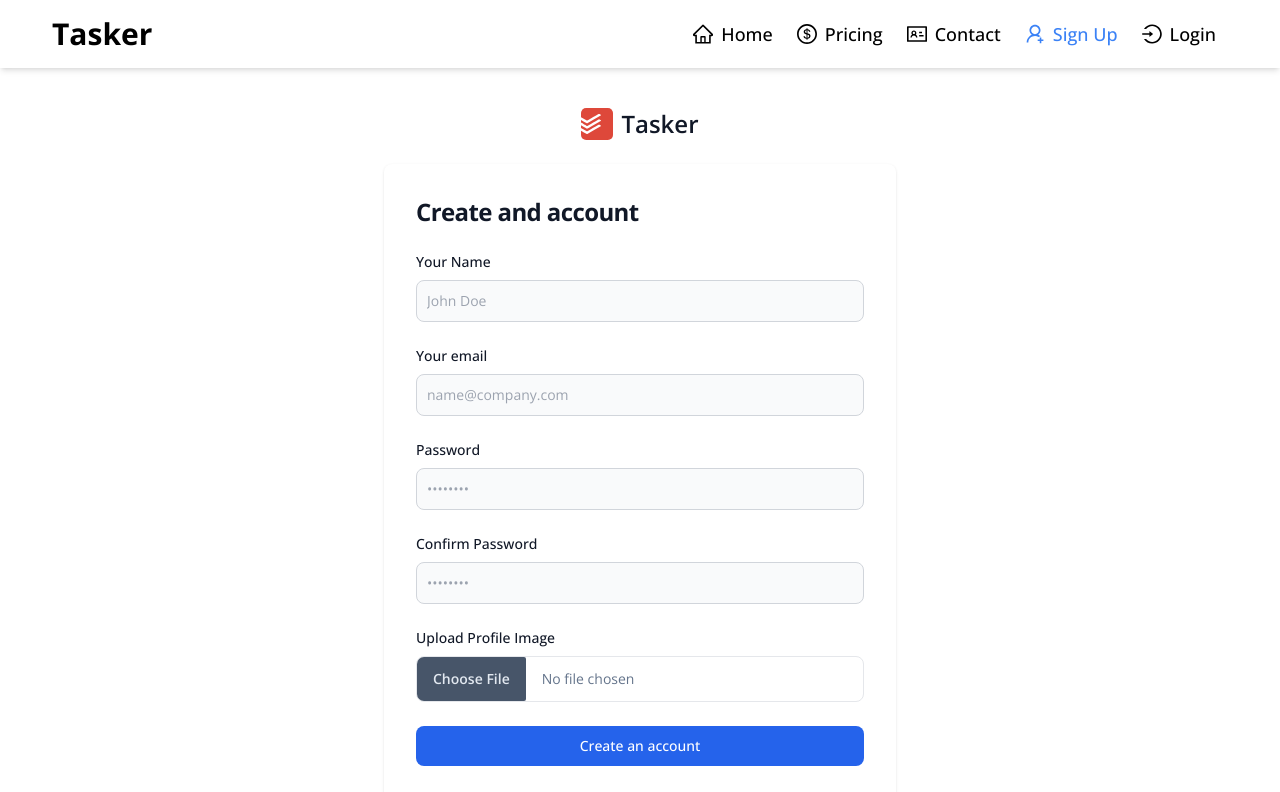
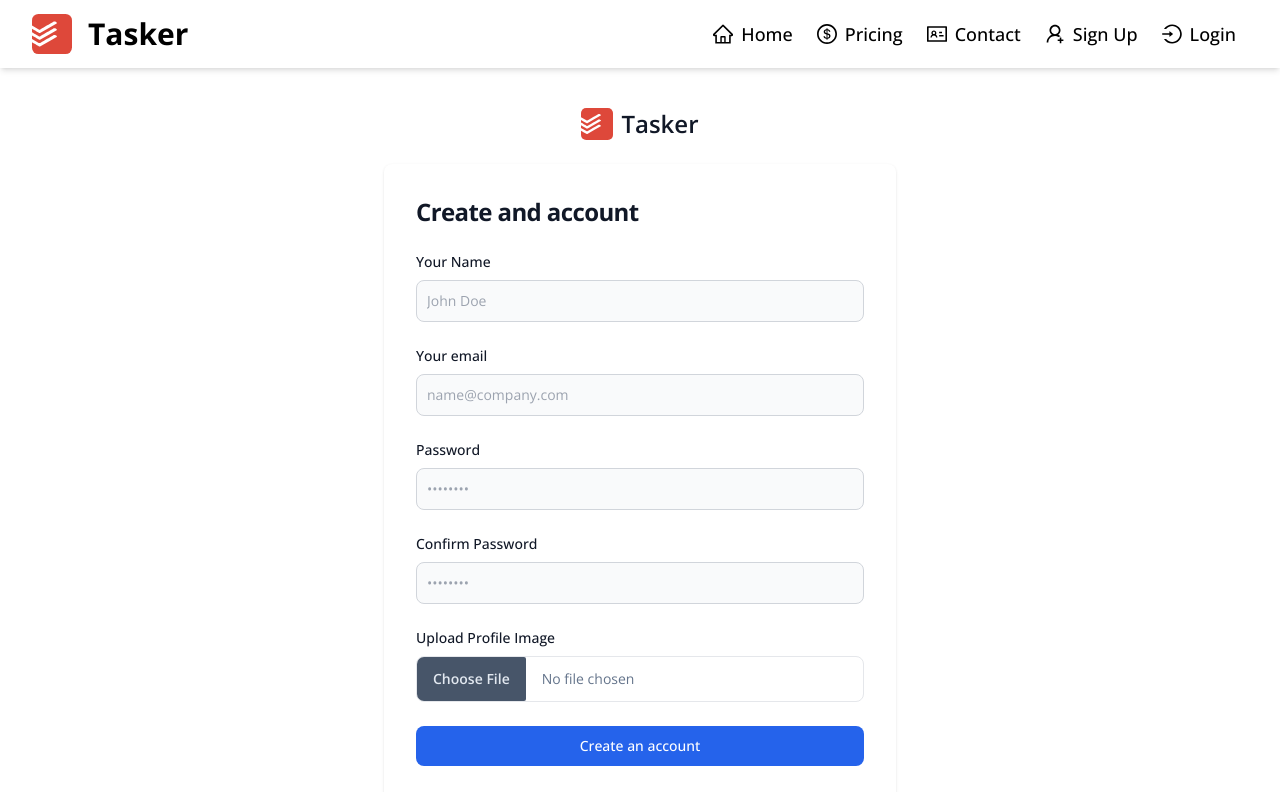
Before and after one commit to Mahadi-Hasan-Sopon/tasker-job, a React (Vite) app: page /signup in a window 1280 px wide. Shown: the top 792 px of the page. Built offline with nearby package versions, Linux system fonts and the light colour scheme; no server answers.

Commit message:
mobile nav customized

```diff
--- a/src/components/shared/Navbar.jsx
+++ b/src/components/shared/Navbar.jsx
@@ -1,35 +1,234 @@
-import { NavLink } from "react-router-dom";
-
+import { Link, NavLink, useLocation, useNavigate } from "react-router-dom";
+import Logo from "../../assets/Logo.svg";
 import {
+  AppstoreOutlined,
   DollarOutlined,
   HomeOutlined,
   IdcardOutlined,
   LoginOutlined,
+  MenuFoldOutlined,
+  PoweroffOutlined,
   UserAddOutlined,
 } from "@ant-design/icons";
 import ContentBox from "../../utils/ContentBox";
+import useAuth from "../../hooks/useAuth";
+import Swal from "sweetalert2";
+import { useState } from "react";
 
 const Navbar = () => {
+  const { user, loading, logOutUser } = useAuth();
+  const [openMenu, setOpenMenu] = useState(false);
+
+  const navigate = useNavigate();
+  const location = useLocation();
+
+  const handleLogout = () => {
+    logOutUser().then(
+      (res) => {
+        console.log(res);
+        Swal.fire(
+          "Logged Out",
+          "You have been logged out successfully",
+          "success"
+        );
+        if (location.pathname.includes("/dashboard")) {
+          navigate("/");
+        }
+      },
+      (err) => {
+        console.log(err);
+      }
+    );
+  };
+
+  const handleImageError = (e) => {
+    e.target.src = "https://i.ibb.co/ZXScD70/avatar.png";
+  };
+
+  const navItems = (
+    <>
+      <li>
+        <NavLink
+          className={({ isActive, isPending }) =>
+            isPending
+              ? "pending"
+              : isActive
+              ? "font-medium bg-base-100 text-blue-500"
+              : ""
+          }
+          to="/"
+        >
+          <div className="flex items-center justify-center gap-2 py-2 px-3 rounded-md hover:text-white hover:bg-blue-500">
+            <HomeOutlined className="text-xl block -mt-1" />
+            <p className="font-medium text-lg">Home</p>
+          </div>
+        </NavLink>
+      </li>
+      <li>
+        <NavLink
+          className={({ isActive, isPending }) =>
+            isPending
+              ? "pending"
+              : isActive
+              ? "font-medium bg-base-100 text-blue-500"
+              : ""
+          }
+          to="/pricing"
+        >
+          <div className="flex items-center justify-center gap-2 py-2 px-3 rounded-md hover:text-white hover:bg-blue-500">
+            <DollarOutlined className="text-xl block -mt-1" />
+            <p className="font-medium text-lg">Pricing</p>
+          </div>
+        </NavLink>
+      </li>
+      <li>
+        <NavLink
+          className={({ isActive, isPending }) =>
+            isPending
+              ? "pending"
+              : isActive
+              ? "font-medium bg-base-100 text-blue-500"
+              : ""
+          }
+          to="/contact"
+        >
+          <div className="flex items-center justify-center gap-2 py-2 px-3 rounded-md hover:text-white hover:bg-blue-500">
+            <IdcardOutlined className="text-xl block -mt-1" />
+            <p className="font-medium text-lg">Contact</p>
+          </div>
+        </NavLink>
+      </li>
+
+      {!loading && user && (
+        <li>
+          <NavLink
+            className={({ isActive, isPending }) =>
+              isPending
+                ? "pending"
+                : isActive
+                ? "font-medium bg-base-100 text-blue-500"
+                : ""
+            }
+            to="/dashboard"
+          >
+            <div className="flex items-center justify-center gap-2 py-2 px-3 rounded-md hover:text-white hover:bg-blue-500">
+              <AppstoreOutlined className="text-xl block -mt-1" />
+              <p className="font-medium text-lg">Dashboard</p>
+            </div>
+          </NavLink>
+        </li>
+      )}
+
+      {loading && (
+        <div className="flex flex-col gap-4 w-52">
+          <div className="flex gap-4 items-center">
+            <div className="skeleton w-16 h-16 rounded-full shrink-0"></div>
+            <div className="flex flex-col gap-4">
+              <div className="skeleton h-4 w-20"></div>
+              <div className="skeleton h-4 w-28"></div>
+            </div>
+          </div>
+        </div>
+      )}
+      {!loading && !user ? (
+        <>
+          <li>
+            <NavLink
+              className={({ isActive, isPending }) =>
+                isPending
+                  ? "pending"
+                  : isActive
+                  ? "font-medium bg-base-100 text-blue-500"
+                  : ""
+              }
+              to="/register"
+            >
+              <div className="flex items-center justify-center gap-2 py-2 px-3 rounded-md hover:text-white hover:bg-blue-500">
+                <UserAddOutlined className="text-xl block -mt-1" />
+                <p className="font-medium text-lg">Sign Up</p>
+              </div>
+            </NavLink>
+          </li>
+          <li>
+            <NavLink
+              className={({ isActive, isPending }) =>
+                isPending
+                  ? "pending"
+                  : isActive
+                  ? "font-medium bg-base-100 text-blue-500"
+                  : ""
+              }
+              to="/login"
+            >
+              <div className="flex items-center justify-center gap-2 py-2 px-3 rounded-md hover:text-white hover:bg-blue-500">
+                <LoginOutlined className="text-xl block -mt-1" />
+                <p className="font-medium text-lg">Login</p>
+              </div>
+            </NavLink>
+          </li>
+        </>
+      ) : (
+        !loading && (
+          <div className="flex flex-col lg:flex-row gap-2 justify-center items-center">
+            <div className="avatar flex flex-col justify-center items-center">
+              <div className="w-10 h-10 rounded-full ring ring-primary ring-offset-base-100 ring-offset-2">
+                <img
+                  className="w-full h-full rounded-full"
+                  src={user?.photoURL}
+                  onError={handleImageError}
+                />
+              </div>
+              <h3 className="text-sm font-semibold mt-2">
+                {user?.displayName?.length > 12
+                  ? user?.displayName.slice(0, 12) + "..."
+                  : user?.displayName}
+              </h3>
+            </div>
+            <button
+              onClick={handleLogout}
+              type="button"
+              className="opacity-100 font-medium py-2.5 min-h-auto h-auto text-red-400"
+            >
+              <div className="flex items-center justify-center gap-2 py-2 px-3 rounded-md hover:text-white hover:bg-blue-500">
+                <PoweroffOutlined className="text-xl block -mt-1" />
+                <p className="font-medium text-lg">LogOut</p>
+              </div>
+            </button>
+          </div>
+        )
+      )}
+    </>
+  );
+
   return (
-    <div className="px-5 py-3 bg-white shadow-md">
+    <div className="py-3 bg-white shadow-md">
       <ContentBox>
         <div className={`flex items-center justify-between w-full`}>
-          <div className="logo">
-            <h1 className="text-3xl font-bold"> Tasker</h1>
+          <Link to="/" className="logo flex items-center gap-2 cursor-pointer">
+            <img src={Logo} alt="" className="w-10 h-10 block mr-2" />
+            <h1 className="hidden sm:block text-2xl sm:text-3xl font-bold ">
+              Tasker
+            </h1>
+          </Link>
+          <div className={`largeNave hidden lg:flex items-center list-none`}>
+            {navItems}
           </div>
-          <div className={`flex items-center`}>
-            {navlinks.map(({ id, name, path, icon: Icon }) => (
-              <NavLink
-                key={id}
-                to={path}
-                className={({ isActive }) => (isActive ? "text-blue-500" : "")}
-              >
-                <div className="flex items-center justify-center gap-2 py-2 px-3 rounded-md hover:text-white hover:bg-blue-500">
-                  <Icon className="text-xl block -mt-1" />
-                  <p className="font-medium text-lg">{name}</p>
-                </div>
-              </NavLink>
-            ))}
+          <div
+            className={`toggleBar lg:hidden cursor-pointer relative max-w-xs w-full flex justify-end`}
+          >
+            <MenuFoldOutlined
+              onClick={() => setOpenMenu(!openMenu)}
+              className="text-2xl block transition-all duration-500"
+            />
+            <div
+              className={`mobileNav ${
+                openMenu
+                  ? "flex absolute top-14 -right-4 z-50 w-full h-screen bg-slate-100 transition-all duration-400 ease-in-out"
+                  : "transition-all duration-300 w-full absolute top-14 ease-in-out -right-[calc(100%+10rem)]"
+              } list-none flex-col gap-4`}
+            >
+              {navItems}
+            </div>
           </div>
         </div>
       </ContentBox>
@@ -38,36 +237,3 @@ const Navbar = () => {
 };
 
 export default Navbar;
-
-const navlinks = [
-  {
-    id: 1,
-    name: "Home",
-    icon: HomeOutlined,
-    path: "/",
-  },
-  {
-    id: 2,
-    name: "Pricing",
-    icon: DollarOutlined,
-    path: "/pricing",
-  },
-  {
-    id: 3,
-    name: "Contact",
-    icon: IdcardOutlined,
-    path: "/contact",
-  },
-  {
-    id: 4,
-    name: "Sign Up",
-    icon: UserAddOutlined,
-    path: "/signup",
-  },
-  {
-    id: 5,
-    name: "Login",
-    icon: LoginOutlined,
-    path: "/login",
-  },
-];
--- a/src/layouts/PublicLayout.jsx
+++ b/src/layouts/PublicLayout.jsx
@@ -4,10 +4,10 @@ import Footer from "../components/shared/Footer";
 
 const PublicLayout = () => {
   return (
-    <div>
+    <div className="overflow-x-hidden">
       {/* NavBar.jsx */}
       <Navbar />
-      <div className="outlet min-h-[calc(100vh-80px)]">
+      <div className="outlet min-h-[calc(100vh-100px)]">
         <Outlet />
       </div>
       {/* Footer.jsx */}
```
